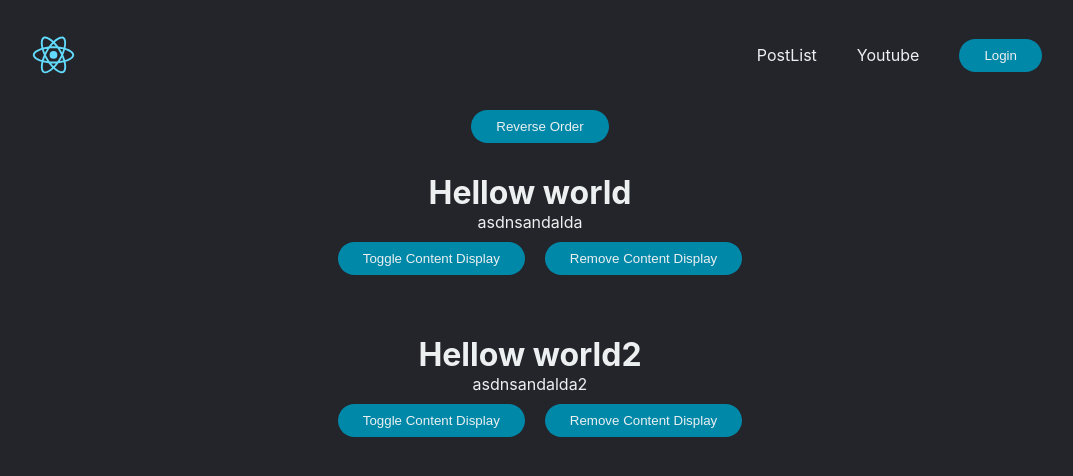
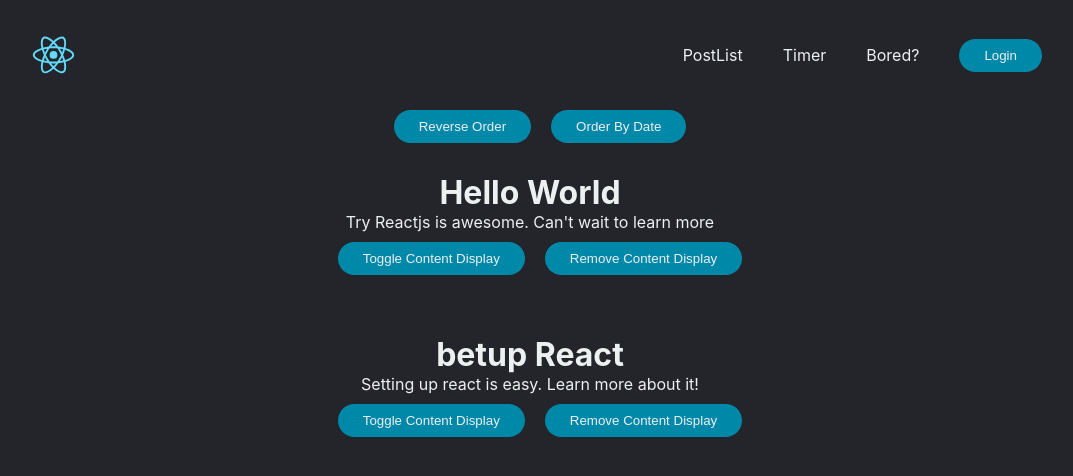
Before and after one commit to greixs/address-randomizer, a React (Create React App) app: page /posts in a window 1280 px wide. Shown: the top 476 px of the page, without its empty margins (110-1183 px from the left). Built offline with nearby package versions, Linux system fonts and the light colour scheme.

Commit message:
added Timer

```diff
--- a/src/App.js
+++ b/src/App.js
@@ -1,6 +1,7 @@
 import React from "react";
 import PostList from "./posts/PostList";
 import Youtube from "./youtube/Youtube";
+import Timer from "./timer/Timer";
 import Navigator from "./Navigator";
 import PageNotFound from "./PageNotFound";
 import "./App.css";
@@ -14,13 +15,16 @@ import {
 } from "react-router-dom";
 
 function App() {
-  // const supportsHistory = "pushState" in window.history;
   return (
     <div className="App">
       <Router>
         <Navigator />
         <Switch force>
           <Route path="/posts" component={PostList} />
+          <Route
+            path="/timer"
+            component={props => <Timer {...props} startCount={5} />}
+          />
           <Route path="/youtube" component={Youtube} />
           <Route component={PageNotFound} />
         </Switch>
--- a/src/Navigator.js
+++ b/src/Navigator.js
@@ -14,7 +14,10 @@ export default class Navigator extends Component {
               <Link to="/posts">PostList</Link>
             </li>
             <li>
-              <Link to="/youtube">Youtube</Link>
+              <Link to="/timer">Timer</Link>
+            </li>
+            <li>
+              <Link to="/youtube">Bored?</Link>
             </li>
           </ul>
         </nav>
--- a/src/data/posts.json
+++ b/src/data/posts.json
@@ -1,14 +1,16 @@
 [
   {
     "id": 1,
-    "title": "Hellow world",
-    "content": "asdnsandalda",
-    "slug": "hellow-world"
+    "title": "Hello World",
+    "content": "Try Reactjs is awesome. Can't wait to learn more",
+    "date": "12-04-2017",
+    "slug": "hello-world"
   },
   {
     "id": 2,
-    "title": "Hellow world2",
-    "content": "asdnsandalda2",
-    "slug": "hellow-world"
+    "title": "betup React",
+    "content": "Setting up react is easy. Learn more about it!",
+    "date": "1-28-2018",
+    "slug": "setup-react"
   }
 ]
--- a/src/posts/PostDetail.js
+++ b/src/posts/PostDetail.js
@@ -14,13 +14,13 @@ export default class PostDetail extends Component {
 
   titleWasClicked(event) {
     event.preventDefault();
-    let newPostItem = this.props.post;
-    newPostItem["title"] = "new title";
-    this.setState({
-      postItem: newPostItem
-    });
-    const { dataCallback } = this.props;
-    dataCallback(newPostItem);
+    // let newPostItem = this.props.post;
+    // newPostItem["title"] = "new title";
+    // this.setState({
+    //   postItem: newPostItem
+    // });
+    // const { dataCallback } = this.props;
+    // dataCallback(newPostItem);
   }
 
   toggleContent(event) {
--- a/src/posts/postList.js
+++ b/src/posts/postList.js
@@ -5,38 +5,53 @@ import PostDetail from "./PostDetail";
 export default class PostList extends Component {
   constructor(props) {
     super(props);
-    this.handleDataCallback = this.handleDataCallback.bind(this);
-    this.didHandleRemove = this.didHandleRemove.bind(this);
-    this.reverseOrder = this.reverseOrder.bind(this);
     this.state = {
-      postList: []
+      postList: [],
+      orderOldestFirst: false
     };
   }
 
-  reverseOrder() {
+  orderByDate = () => {
+    if (!this.state.orderOldestFirst) {
+      this.setState({
+        orderOldestFirst: !this.state.orderOldestFirst,
+        postList: this.state.postList.sort(
+          (a, b) => new Date(b.date) - new Date(a.date)
+        )
+      });
+    } else {
+      this.setState({
+        orderOldestFirst: !this.state.orderOldestFirst,
+        postList: this.state.postList.sort(
+          (a, b) => new Date(a.date) - new Date(b.date)
+        )
+      });
+    }
+  };
+
+  reverseOrder = () => {
     this.setState({
       postList: this.state.postList.reverse()
     });
-    console.log(this.state.postList);
-  }
+  };
 
-  handleDataCallback(postItem) {
+  handleDataCallback = postItem => {
     console.log(postItem);
     let currentPostList = this.state.postList;
     currentPostList.push(postItem);
     this.setState({
       postList: currentPostList
     });
-  }
+  };
 
-  didHandleRemove(postItem) {
+  didHandleRemove = postItem => {
     const newPostList = this.state.postList.filter(
       item => item.id !== postItem
     );
     this.setState({
       postList: newPostList
     });
-  }
+  };
 
   componentDidMount() {
     this.setState({
@@ -48,7 +63,12 @@ export default class PostList extends Component {
     const { postList } = this.state;
     return (
       <div>
-        <button className="btn" onClick={this.reverseOrder}> Reverse Order </button>
+        <button className="btn" onClick={this.reverseOrder}>
+          Reverse Order
+        </button>
+        <button className="btn" onClick={this.orderByDate}>
+          Order By Date
+        </button>
         {postList.map((item, index) => {
           return (
             <PostDetail
--- /dev/null
+++ b/src/timer/Timer.js
@@ -0,0 +1,37 @@
+import React, { Component } from "react";
+
+export default class Timer extends Component {
+  constructor(props) {
+    super(props);
+    this.state = {
+      count: 0
+    };
+  }
+
+  render() {
+    const { count } = this.state;
+    return (
+      <div>
+        <h1>Count: {count}</h1>
+      </div>
+    );
+  }
+
+  componentDidMount() {
+    //   run every 1 sec
+    const { startCount } = this.props;
+    this.setState({
+      count: startCount
+    });
+
+    this.myInterval = setInterval(() => {
+      this.setState(prevState => ({
+        count: prevState.count + 1 // can also use this.state.count
+      }));
+    }, 1000); // 1 sec
+  }
+
+  componentWillMount() {
+    clearInterval(this.myInterval);
+  }
+}
```
